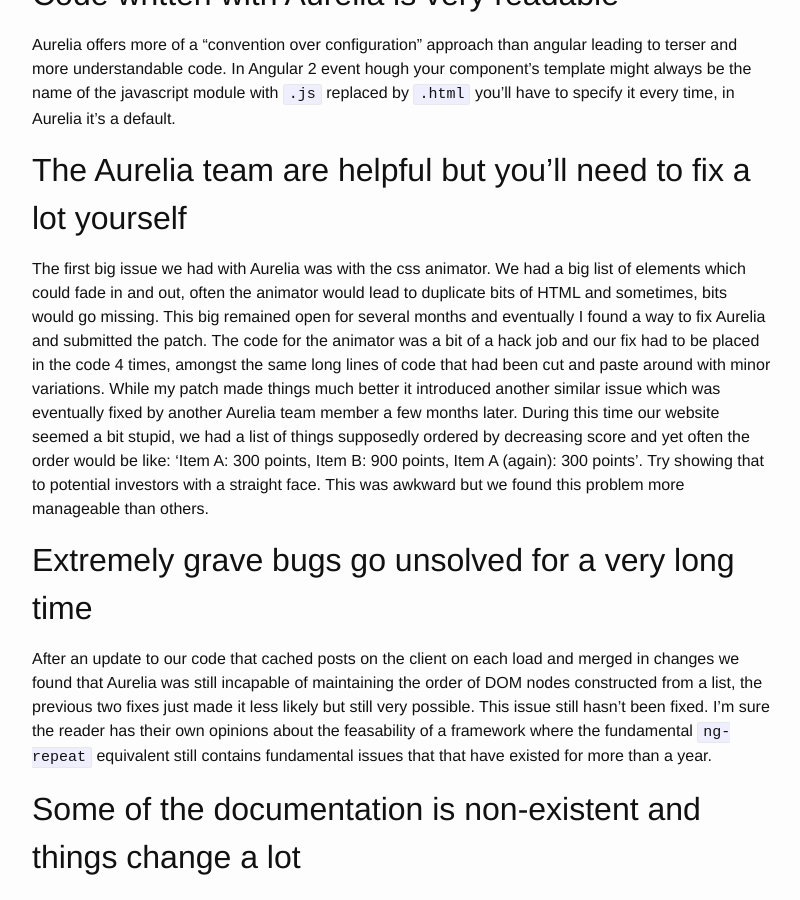
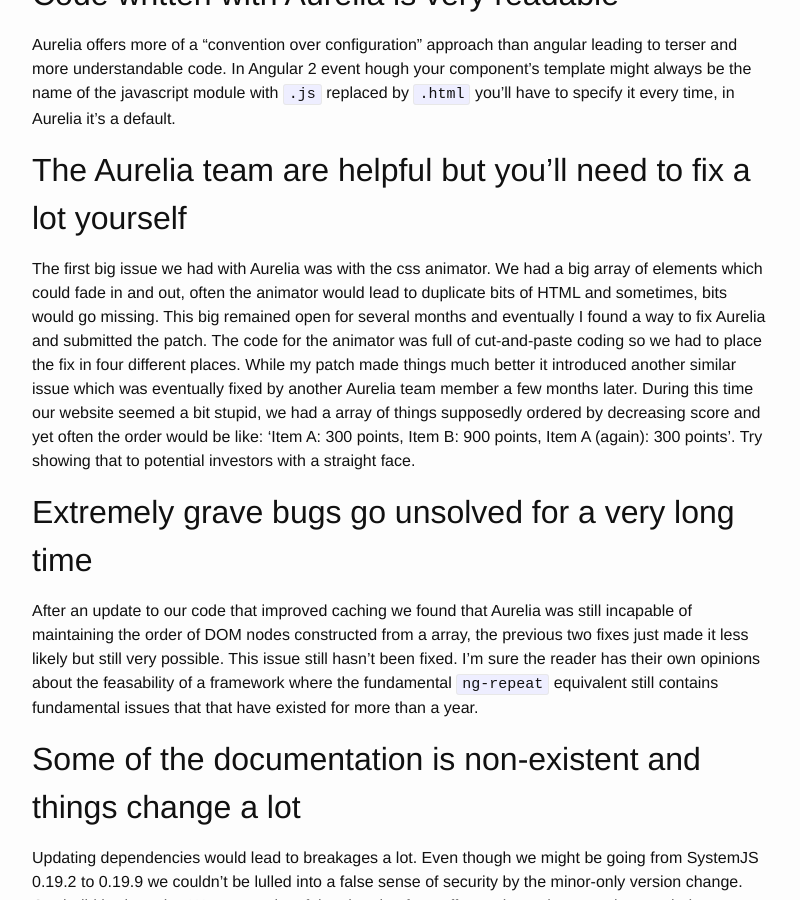
Before and after one commit to insidewhy/ohjames.github.io, a Jekyll site: the page built from _posts/2016-11-08-aurelia.md, in a window 1280 px wide and 900 px high, scrolled down 380 px. Shown: the whole window, without its empty margins (238-1038 px from the left). Built offline with Jekyll 4.4.1, drawn with Linux system fonts in a browser that asks for light colours.

Commit message:
small aurelia blog post rewordings

```diff
--- a/_posts/2016-11-08-aurelia.md
+++ b/_posts/2016-11-08-aurelia.md
@@ -15,11 +15,11 @@ Aurelia offers more of a "convention over configuration" approach than angular l
 
 ## The Aurelia team are helpful but you'll need to fix a lot yourself
 
-The first big issue we had with Aurelia was with the css animator. We had a big list of elements which could fade in and out, often the animator would lead to duplicate bits of HTML and sometimes, bits would go missing. This big remained open for several months and eventually I found a way to fix Aurelia and submitted the patch. The code for the animator was a bit of a hack job and our fix had to be placed in the code 4 times, amongst the same long lines of code that had been cut and paste around with minor variations. While my patch made things much better it introduced another similar issue which was eventually fixed by another Aurelia team member a few months later. During this time our website seemed a bit stupid, we had a list of things supposedly ordered by decreasing score and yet often the order would be like: 'Item A: 300 points, Item B: 900 points, Item A (again): 300 points'. Try showing that to potential investors with a straight face. This was awkward but we found this problem more manageable than others.
+The first big issue we had with Aurelia was with the css animator. We had a big array of elements which could fade in and out, often the animator would lead to duplicate bits of HTML and sometimes, bits would go missing. This big remained open for several months and eventually I found a way to fix Aurelia and submitted the patch. The code for the animator was full of cut-and-paste coding so we had to place the fix in four different places. While my patch made things much better it introduced another similar issue which was eventually fixed by another Aurelia team member a few months later. During this time our website seemed a bit stupid, we had a array of things supposedly ordered by decreasing score and yet often the order would be like: 'Item A: 300 points, Item B: 900 points, Item A (again): 300 points'. Try showing that to potential investors with a straight face.
 
 ## Extremely grave bugs go unsolved for a very long time
 
-After an update to our code that cached posts on the client on each load and merged in changes we found that Aurelia was still incapable of maintaining the order of DOM nodes constructed from a list, the previous two fixes just made it less likely but still very possible. This issue still hasn't been fixed. I'm sure the reader has their own opinions about the feasability of a framework where the fundamental `ng-repeat` equivalent still contains fundamental issues that that have existed for more than a year.
+After an update to our code that improved caching we found that Aurelia was still incapable of maintaining the order of DOM nodes constructed from a array, the previous two fixes just made it less likely but still very possible. This issue still hasn't been fixed. I'm sure the reader has their own opinions about the feasability of a framework where the fundamental `ng-repeat` equivalent still contains fundamental issues that that have existed for more than a year.
 
 ## Some of the documentation is non-existent and things change a lot
 
```
